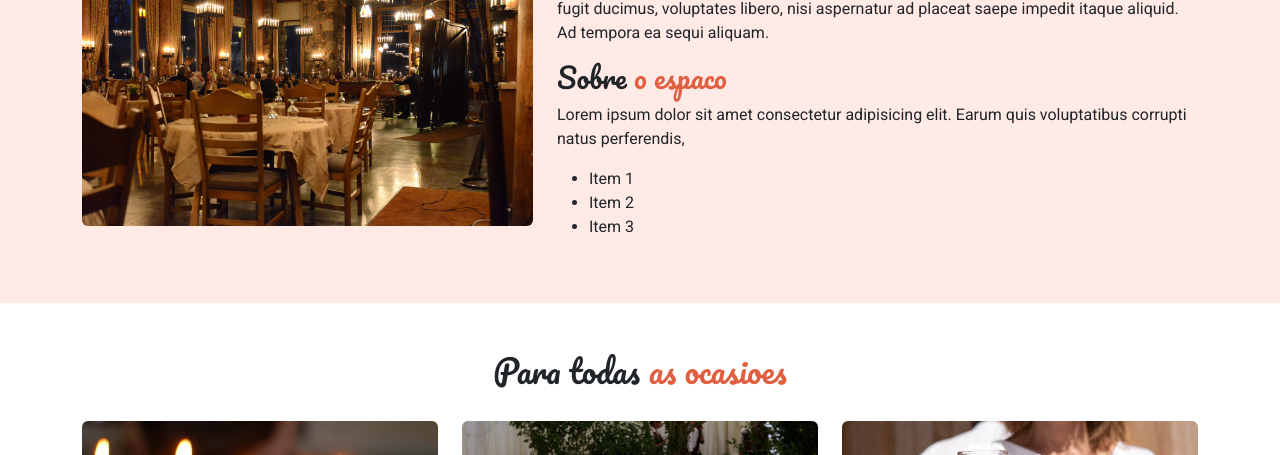
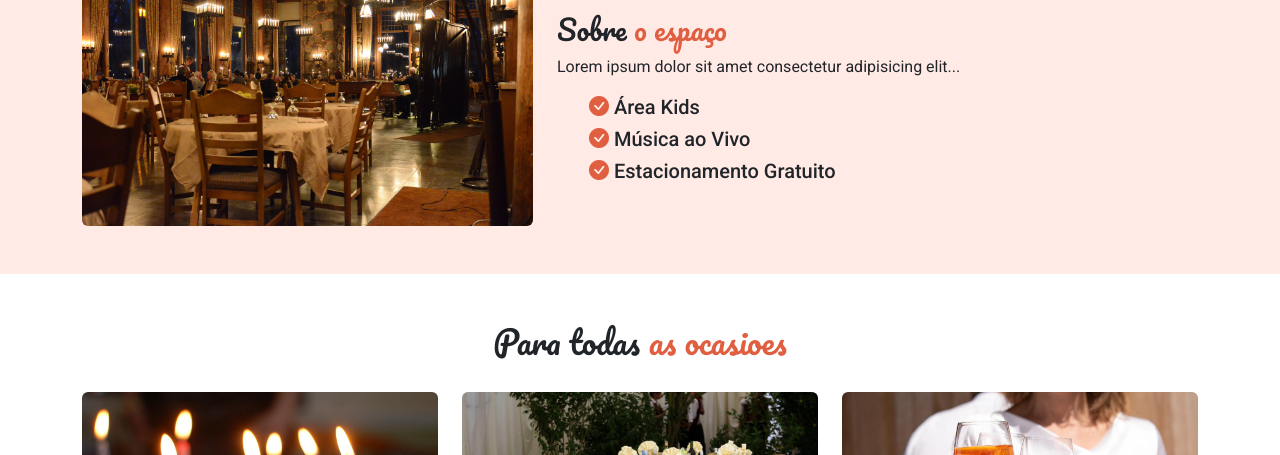
Before and after one commit to RafaelIagherCosta/Rafa-Restaurante, a plain HTML site: page index.html in a window 1280 px wide. Shown: the part 969-1424 px from the top of the page. Drawn offline with nearby package versions, Linux system fonts and the light colour scheme.

Commit message:
Update index.html

```diff
--- a/index.html
+++ b/index.html
@@ -82,22 +82,25 @@
             <div class="pt-5 pb-5">
                 <div class="container">
                     <div class="row">
-                        <div class="col-md-5">
-                            <img src="images/restaurante.jpg" class=" rounded d-block w-100"
-                                alt="foto do espaco interno do restauraente">
+                        <div class="col-md-5 order-1 order-md-0">
+                            <img src="images/restaurante.jpg" class="rounded d-block w-100"
+                                alt="foto do espaço interno do restaurante">
                         </div>
-                        <div class="col-md-7 mt-3 mt-md-0">
+                        <div class="col-md-7 mt-3 mt-md-0 order-0 order-md-1">
                             <h2 class="section-title">Sobre <span class="text-colored">Rafa Restaurante</span></h2>
-                            <p>Lorem ipsum dolor sit amet, consectetur adipisicing elit. Tempora sint earum nisi! Quod
-                                fugit ducimus, voluptates libero, nisi aspernatur ad placeat saepe impedit itaque
-                                aliquid. Ad tempora ea sequi aliquam.</p>
-                            <h3 class="section-title">Sobre <span class="text-colored">o espaco</span></h3>
-                            <p>Lorem ipsum dolor sit amet consectetur adipisicing elit. Earum quis voluptatibus corrupti
-                                natus perferendis, </p>
+                            <p>Lorem ipsum dolor sit amet, consectetur adipisicing elit...</p>
+                            <h3 class="section-title">Sobre <span class="text-colored">o espaço</span></h3>
+                            <p>Lorem ipsum dolor sit amet consectetur adipisicing elit...</p>
                             <ul>
-                                <li>Item 1</li>
-                                <li>Item 2</li>
-                                <li>Item 3</li>
+                                <li class="list-unstyled">
+                                    <h5><i class="text-colored bi-check-circle-fill"></i> Área Kids</h5>
+                                </li>
+                                <li class="list-unstyled">
+                                    <h5><i class="text-colored bi-check-circle-fill"></i> Música ao Vivo</h5>
+                                </li>
+                                <li class="list-unstyled">
+                                    <h5><i class="text-colored bi-check-circle-fill"></i> Estacionamento Gratuito</h5>
+                                </li>
                             </ul>
                         </div>
                     </div>
@@ -397,22 +400,23 @@
                 </div>
                 <div class="row">
                     <div class="col-md-7 mb-5">
-                        <form >
+                        <form>
                             <div class="mt-3">
                                 <label class="form-label fw-bold text-colored" for="nome">Seu nome</label>
-                                <input type="text" id="nome" class="form-control" name="nome"required>
+                                <input type="text" id="nome" class="form-control" name="nome" required>
                             </div>
                             <div class="mt-3">
                                 <label class="form-label fw-bold text-colored" for="email">Seu email</label>
                                 <input type="email" id="email" class="form-control" name="email" required>
                             </div>
                             <div class="mt-3">
-                                <label class="form-label fw-bold text-colored" for="telefone">Seu telefone (opcional) </label>
+                                <label class="form-label fw-bold text-colored" for="telefone">Seu telefone (opcional)
+                                </label>
                                 <input type="tel" id="telefone" class="form-control" name="telefone">
                             </div>
                             <div class="mt-3">
                                 <label class="form-label fw-bold text-colored" for="mensagem">Sua mensagem</label>
-                                <textarea class="form-control" id="mensagem" ></textarea>
+                                <textarea class="form-control" id="mensagem"></textarea>
                             </div>
                             <button type="submit" class="btn fw-bold mt-3">Enviar</button>
                         </form>
@@ -420,10 +424,10 @@
                     <div class="col-md-5">
                         <div class="row">
                             <h3 class="section-title fs-4 text-colored">
-                                <i class="bi bi-hand-thumbs-up-fill" ></i>
+                                <i class="bi bi-hand-thumbs-up-fill"></i>
                                 Redes Sociais
                             </h3>
-                            <i class ></i>
+                            <i class></i>
                             <ul class="social-links">
                                 <li class="fs-5">
                                     <a href="#">
@@ -462,10 +466,10 @@
     <script src="./js/jquery.validate.min.js"></script>
     <script src="./js/messages_pt_BR.min.js"></script>
     <script>
-        $(document).ready(function(){
+        $(document).ready(function () {
             $('#telefone').mask(('(00) 00000-0000'))
             $('form').validate({
-            rules:{
+                rules: {
                     nome: {
                         required: true,
                     },
@@ -478,9 +482,9 @@
                     }
                 }
                 ,
-            messages:{
+                messages: {
                     nome: 'Por favor, insira seu nome',
-                telefone: 'Por favor, insira seu telefone' ,
+                    telefone: 'Por favor, insira seu telefone',
                     email: 'Por favor, insira seu email',
                 }
             })
```
Lines whose indentation alone changed are shown as unchanged.
